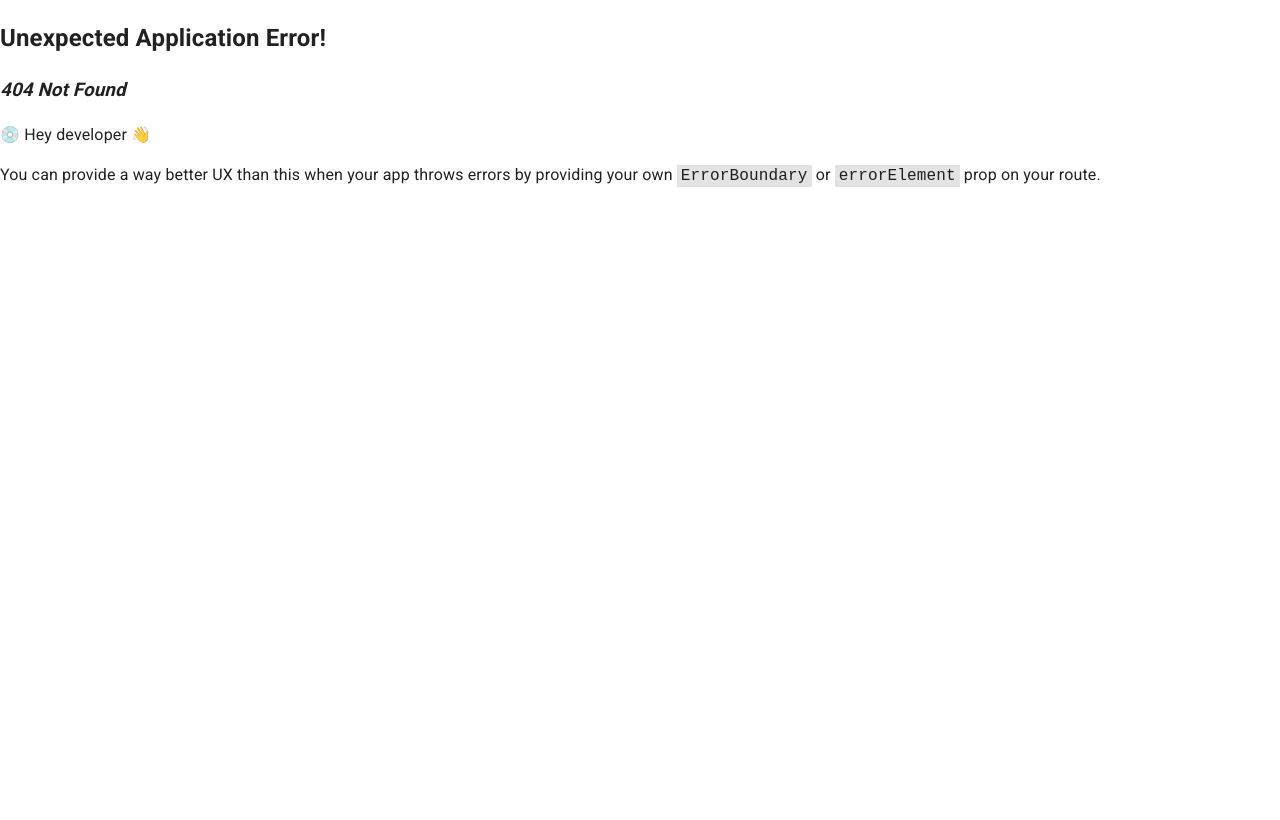
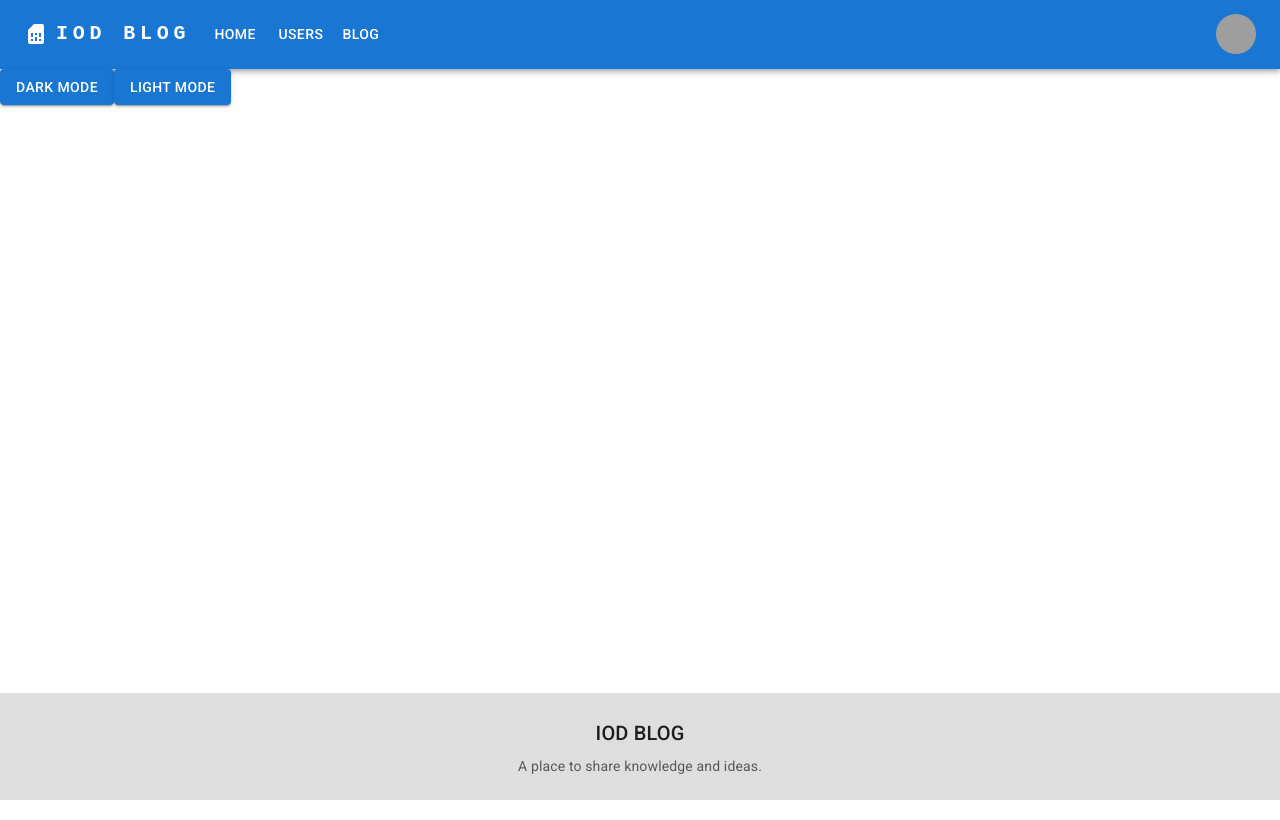
Before and after one commit to Nixxs/BloggAppClient, a React (Vite) app: page /theme in a window 1280 px wide. Before the commit this address had no page. Built offline with nearby package versions, Linux system fonts and the light colour scheme; grey boxes are pictures that could not be loaded; a web font is replaced by a local one.

Commit message:
implemented theme toggler

```diff
--- a/src/App.jsx
+++ b/src/App.jsx
@@ -3,6 +3,7 @@ import Layout from "./layouts";
 import Home from "./pages/Home";
 import Users from "./pages/Users";
 import Blog from "./pages/Blog";
+import Theme from "./pages/Theme"
 
 const router = createBrowserRouter([
   {
@@ -12,6 +13,7 @@ const router = createBrowserRouter([
       { path: "/", element: <Home /> },
       { path: "/users", element: <Users /> },
       { path: "/blog", element: <Blog /> },
+      { path: "/theme", element: <Theme /> },
     ]
   },
 ]);
--- /dev/null
+++ b/src/components/BlogTheme/index.jsx
@@ -0,0 +1,14 @@
+import { useContext } from "react";
+import { ThemeContext } from "../ThemeContext";
+import { ThemeProvider } from '@mui/material/styles';
+
+function BlogTheme({children}) {
+    const { theme } = useContext(ThemeContext);
+    return (
+        <ThemeProvider theme={theme}>
+            {children}
+        </ThemeProvider>
+    );
+}
+
+export default BlogTheme;
--- /dev/null
+++ b/src/components/ThemeContext/index.jsx
@@ -0,0 +1,57 @@
+import { createContext, useState  } from "react";
+import { responsiveFontSizes, createTheme } from '@mui/material/styles';
+
+
+const ThemeContext = createContext();
+
+let lightTheme = createTheme({
+    palette: {
+      mode: 'light',
+      secondary: {
+        main: "#3d3d3d",
+      },
+      background: {
+        grey: "#dedede"
+      }
+    },
+});
+lightTheme = responsiveFontSizes(lightTheme);
+
+let darkTheme = createTheme({
+palette: {
+        mode: 'dark',
+        secondary: {
+        main: "#1976D2",
+        },
+        background: {
+        grey: "#3F3F3F"
+        }
+    },
+});
+darkTheme = responsiveFontSizes(darkTheme);
+
+function ThemeContextProvider({children}) {
+    const [theme, setTheme] = useState(lightTheme); // Default theme
+
+    const userThemeSetting = (themeSetting) => {
+        if (themeSetting === "dark") {
+            setTheme(darkTheme);
+        }
+
+        if (themeSetting === "light") {
+            setTheme(lightTheme);
+        }
+    }
+
+    const contextValue = {theme, userThemeSetting}
+    return (
+        <ThemeContext.Provider value={contextValue}>
+            {children}
+        </ThemeContext.Provider>
+    );
+}
+
+export {
+    ThemeContext,
+    ThemeContextProvider
+};
--- a/src/main.jsx
+++ b/src/main.jsx
@@ -1,8 +1,8 @@
 import React from 'react'
 import ReactDOM from 'react-dom/client'
 import CssBaseline from '@mui/material/CssBaseline';
-import { ThemeProvider, createTheme, responsiveFontSizes } from '@mui/material/styles';
-import { getInitialTheme } from './utils/theme'
+import BlogTheme from './components/BlogTheme/index.jsx';
+import { ThemeContextProvider } from './components/ThemeContext/index.jsx';
 import App from './App.jsx'
 import './index.css'
 
@@ -11,38 +11,13 @@ import '@fontsource/roboto/400.css';
 import '@fontsource/roboto/500.css';
 import '@fontsource/roboto/700.css';
 
-const lightTheme = createTheme({
-  palette: {
-    mode: 'light',
-    secondary: {
-      main: "#3d3d3d",
-    },
-    background: {
-      grey: "#dedede"
-    }
-  },
-});
-
-const darkTheme = createTheme({
-  palette: {
-    mode: 'dark',
-    secondary: {
-      main: "#1976D2",
-    },
-    background: {
-      grey: "#3F3F3F"
-    }
-  },
-});
-
-let currentTheme = getInitialTheme() === 'light' ? lightTheme : darkTheme;
-currentTheme = responsiveFontSizes(currentTheme);
-
 ReactDOM.createRoot(document.getElementById('root')).render(
   <React.StrictMode>
     <CssBaseline />
-    <ThemeProvider theme={currentTheme}>
-      <App />
-    </ThemeProvider>
+    <ThemeContextProvider>
+      <BlogTheme>
+        <App />
+      </BlogTheme>
+    </ThemeContextProvider>
   </React.StrictMode>,
 )
--- /dev/null
+++ b/src/pages/Theme/index.jsx
@@ -0,0 +1,15 @@
+import { useContext } from "react";
+import { ThemeContext } from "../../components/ThemeContext";
+import { Button } from '@mui/material';
+
+function Theme() {
+    const { userThemeSetting } = useContext(ThemeContext);
+    return (
+        <>
+            <Button variant="contained" onClick={() => userThemeSetting("dark")}>Dark Mode</Button>
+            <Button variant="contained" onClick={() => userThemeSetting("light")}>Light Mode</Button>
+        </>
+    );
+}
+
+export default Theme;
```
